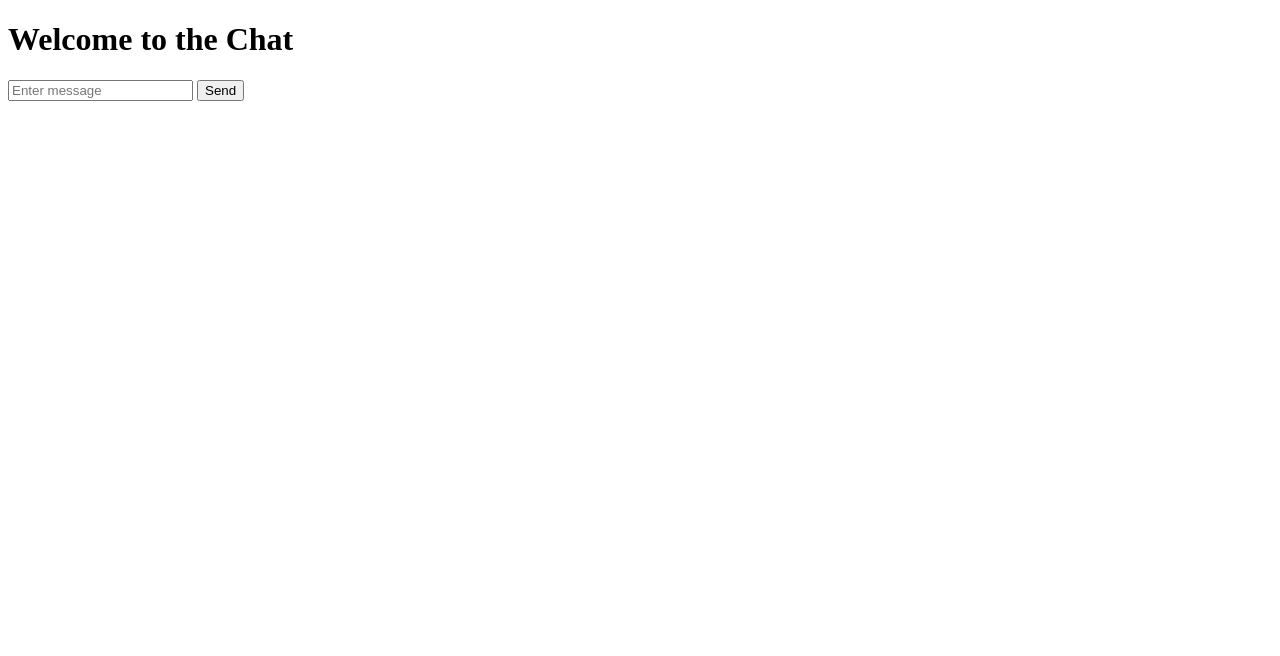
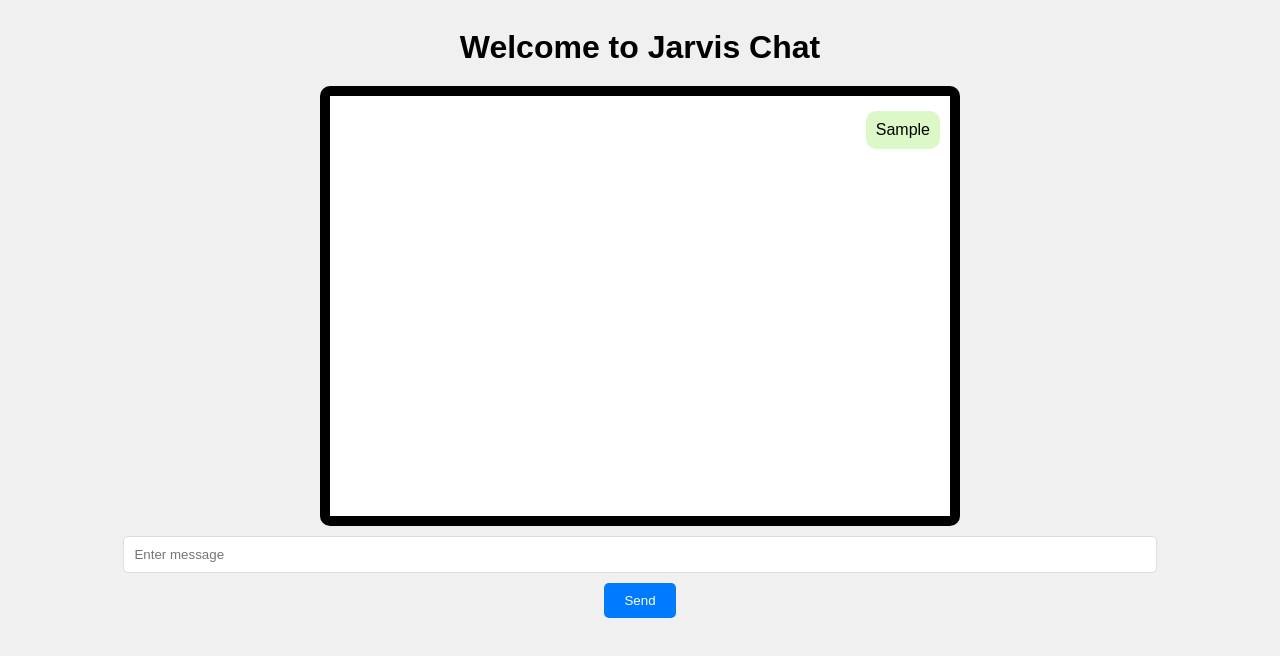
Before and after one commit to adnaan-2/https---github.com-adnaan-2-real-time-chat-application, a website: page public/client.html in a window 1280 px wide. Both pictures are taken after typing "Sample" into the empty fields and a click on the button "Send". Drawn offline with nearby package versions, Linux system fonts and the light colour scheme; no server answers.

Commit message:
changes by adnan khalil

```diff
--- a/public/client.html
+++ b/public/client.html
@@ -4,39 +4,17 @@
     <meta charset="UTF-8">
     <meta name="viewport" content="width=device-width, initial-scale=1.0">
     <title>Socket.io Chat</title>
+    <link rel="stylesheet" href="index.css">
 </head>
 <body>
-    <h1>Welcome to the Chat</h1>
+    <h1>Welcome to Jarvis Chat</h1>
+
+    <div id="messages" class="messages"></div>
 
     <input type="text" id="message" placeholder="Enter message">
     <button id="send">Send</button>
-    <div id="messages"></div>
 
     <script src="/socket.io/socket.io.js"></script>
-    <script>
-        const socket = io();
-        const messageInput = document.getElementById("message");
-        const sendButton = document.getElementById("send");
-        const messagesDiv = document.getElementById('messages');
-
-        // Listen for messages from the server
-        socket.on('userMessage', message => {
-            const item = document.createElement('li');
-            item.innerText = message;
-            messagesDiv.appendChild(item);
-            window.scrollTo(0, document.body.scrollHeight);
-        });
-
-        // Send message to the server
-        sendButton.addEventListener('click', () => {
-            const message = messageInput.value;
-            socket.emit('userMessage', message);
-            messageInput.value = ''; // Clear the input after sending
-        });
-
-        socket.on('connect', () => {
-            console.log('Connected to server with ID:', socket.id);
-        });
-    </script>
+    <script src="client.js"></script>
 </body>
 </html>
--- /dev/null
+++ b/public/client.js
@@ -0,0 +1,29 @@
+const socket = io();
+        const messageInput = document.getElementById("message");
+        const sendButton = document.getElementById("send");
+        const messagesContainer = document.getElementById('messages');
+
+        // Listen for messages from the server
+        socket.on('recieveMessage', message => {
+            const item = document.createElement('div');
+            item.classList.add('message', 'received');
+            item.innerText = message;
+            messagesContainer.appendChild(item);
+            window.scrollTo(0, document.body.scrollHeight);
+        });
+
+        // Send message to the server
+        sendButton.addEventListener('click', () => {
+            const message = messageInput.value;
+            const item = document.createElement('div');
+            item.classList.add('message', 'sent');
+            item.innerText = message;
+            messagesContainer.appendChild(item);
+            socket.emit('sendMessage', message);
+            messageInput.value = ''; // Clear the input after sending
+            window.scrollTo(0, document.body.scrollHeight);
+        });
+
+        socket.on('connect', () => {
+            console.log('Connected to server with ID:', socket.id);
+        });
--- /dev/null
+++ b/public/index.css
@@ -0,0 +1,66 @@
+body {
+    font-family: Arial, sans-serif;
+    background-color: #f0f0f0;
+    display: flex;
+    flex-direction: column;
+    align-items: center;
+}
+
+h1 {
+    margin-bottom: 20px;
+}
+
+.messages {
+    max-width: 600px;
+    width: 100%;
+    height: 400px;
+    overflow-y: auto;
+    background-color: white;
+    border: 1px solid #ddd;
+    border-radius: 10px;
+    padding: 10px;
+    display: flex;
+    flex-direction: column;
+    border: 10px solid black;
+}
+
+
+.message {
+    margin: 5px 0;
+    padding: 10px;
+    border-radius: 10px;
+    max-width: 60%;
+}
+
+.sent {
+    background-color: #dcf8c6;
+    align-self: flex-end;
+    text-align: right;
+}
+
+.received {
+    background-color: #ececec;
+    align-self: flex-start;
+    text-align: left;
+}
+
+input[type="text"] {
+    width: 80%;
+    padding: 10px;
+    margin: 10px 0;
+    border: 1px solid #ddd;
+    border-radius: 5px;
+}
+
+button {
+    padding: 10px 20px;
+    border: none;
+    border-radius: 5px;
+    background-color: #007bff;
+    color: white;
+    cursor: pointer;
+}
+
+button:hover {
+    background-color: #0056b3;
+}
--- a/server.js
+++ b/server.js
@@ -14,9 +14,9 @@ app.use(express.static(path.join(__dirname, 'public')));
 io.on('connection', (socket) => {
     console.log("User connected", socket.id);
 
-    socket.on('userMessage', (message) => {
+    socket.on('sendMessage', (message) => {
         // Broadcast the message to all connected clients
-        io.emit('userMessage', message);
+        io.emit('recieveMessage', message);
     });
 
     socket.on('disconnect', () => {
@@ -26,7 +26,7 @@ io.on('connection', (socket) => {
 
 // Serve the main HTML file
 app.get('/', (req, res) => {
-    res.sendFile(path.join(__dirname, 'public', 'index.html'));
+    res.sendFile(path.join(__dirname, 'public', 'client.html'));
 });
 
 // Start the server
```
